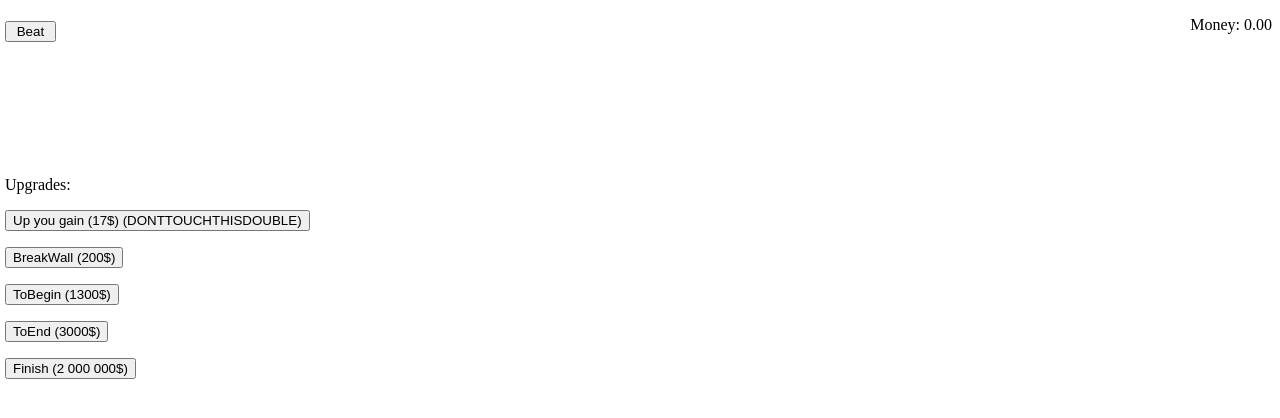
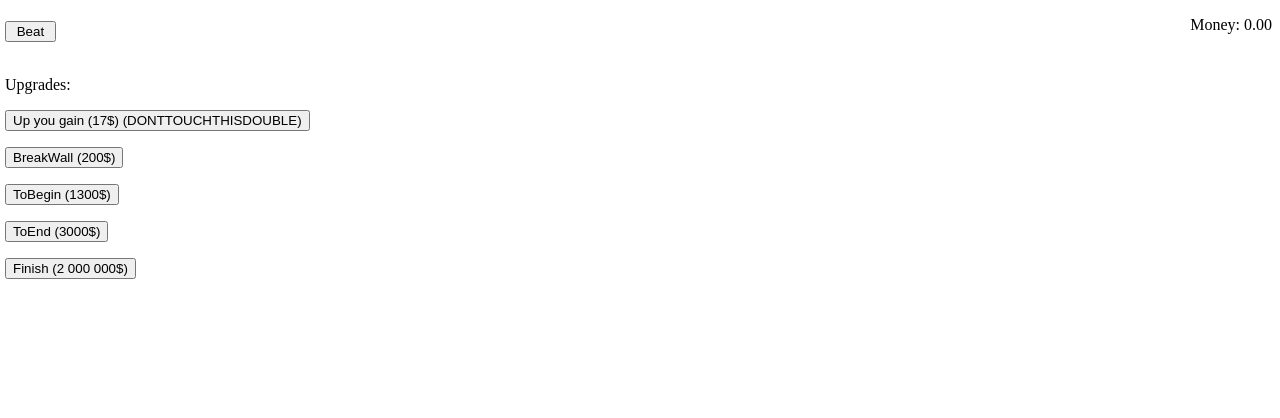
Before and after one commit to Zloigad/Zloigad.github.io, a plain HTML site: page BeatClick/index.html in a window 1280 px wide. Drawn offline with Linux system fonts and the light colour scheme.

Commit message:
Add files via upload

```diff
--- a/BeatClick/css/Style.css
+++ b/BeatClick/css/Style.css
@@ -15,7 +15,7 @@ z-index:1;
 .upgrades {
 position:absolute;
 left:5px;
-top:160px;
+top:60px;
 z-index:1;
 }
 
```
